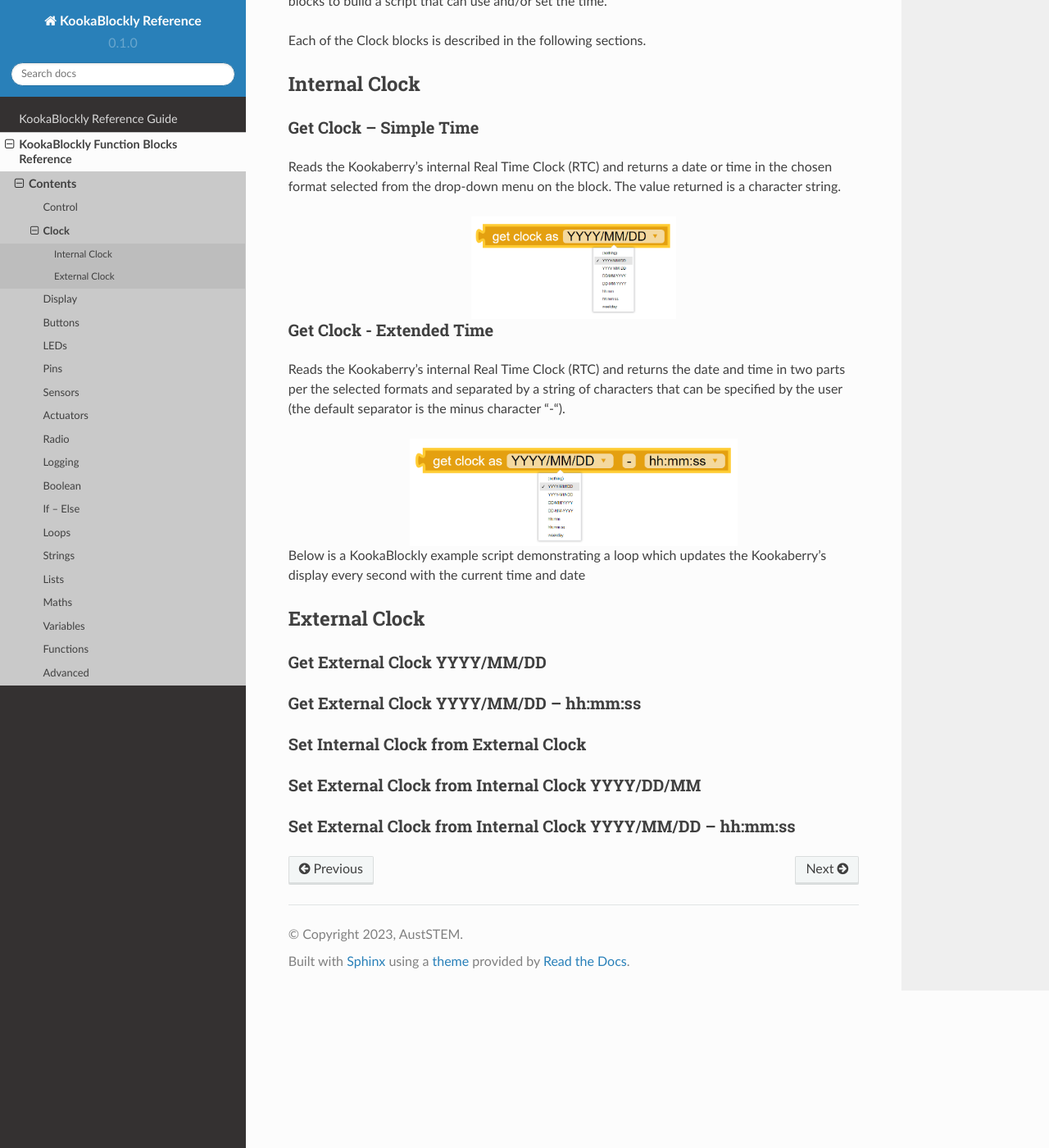
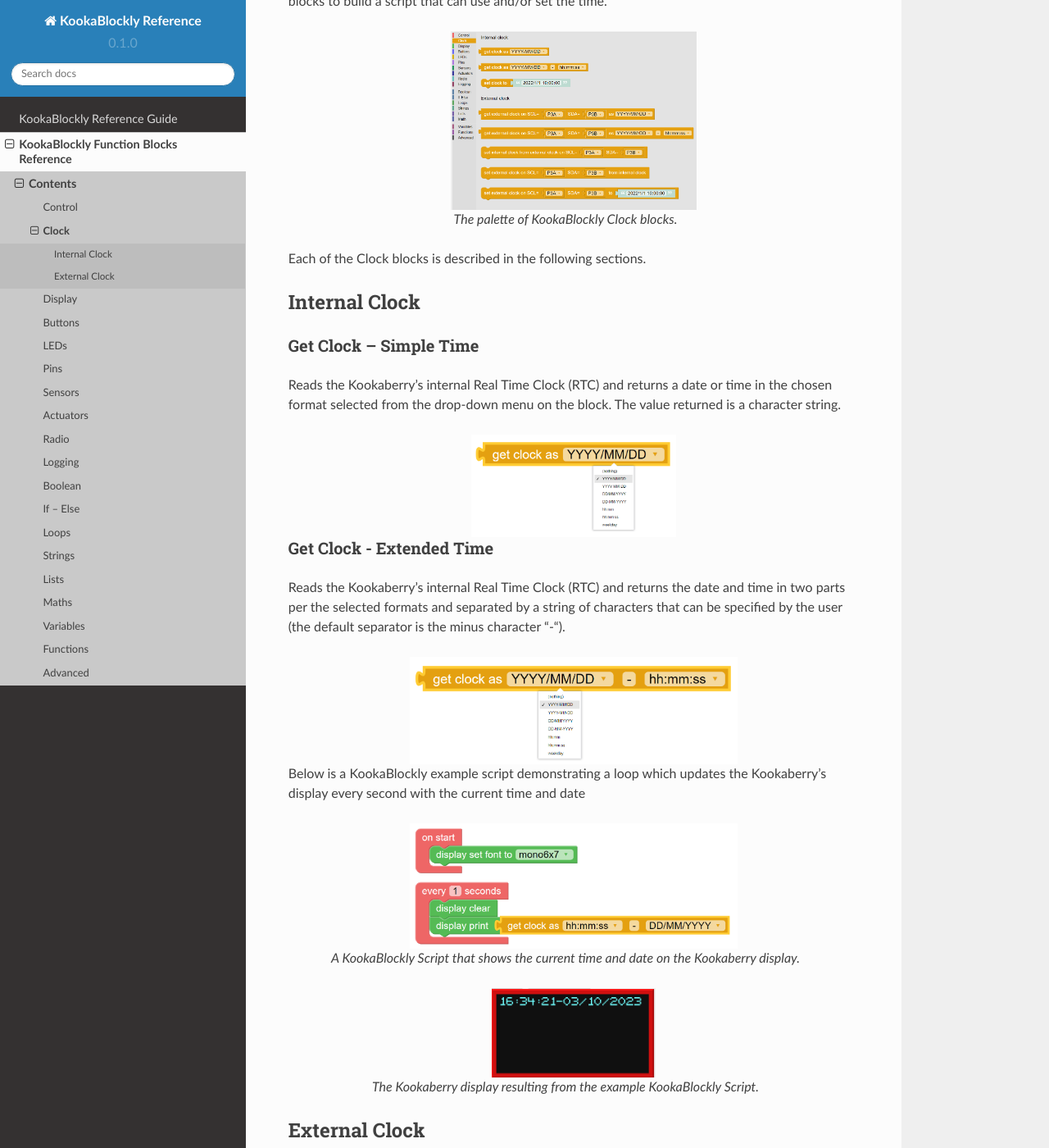
Before and after one commit to TDStrasser/KookaBlockly-Reference, a Sphinx documentation site: the page built from docs/source/clock.rst, in a window 1280 px wide and 1400 px high, scrolled down 578 px. Shown: the whole window at 82% size. Built offline with Sphinx 7.4.7 and the Read the Docs theme 2.0.0, drawn with Linux system fonts in a browser that asks for light colours.

Commit message:
Reformat figures

```diff
--- a/docs/source/clock.rst
+++ b/docs/source/clock.rst
@@ -14,7 +14,9 @@
 .. figure:: images/clock-palette.png
    :width: 300
    :align: center
-   The palette of KookaBlockly Clock blocks
+
+   The palette of KookaBlockly Clock blocks.
+
 
 Each of the Clock blocks is described in the following sections.
 
@@ -46,13 +48,16 @@
 Below is a KookaBlockly example script demonstrating a loop which updates the Kookaberry’s display every second with the current time and date
 
 .. figure:: images/get-clock-extended-script.png
-   :width: 300
+   :width: 400
    :align: center
+
    A KookaBlockly Script that shows the current time and date on the Kookaberry display.
+
 
 .. figure:: images/get-clock-extended-display.png
    :width: 200
    :align: center
+
    The Kookaberry display resulting from the example KookaBlockly Script.
 
 
--- a/docs/source/control.rst
+++ b/docs/source/control.rst
@@ -7,6 +7,7 @@
 .. figure:: images/control-palette.png
    :width: 300
    :align: center
+
    The palette of KookaBlockly Control blocks
 
 
```
